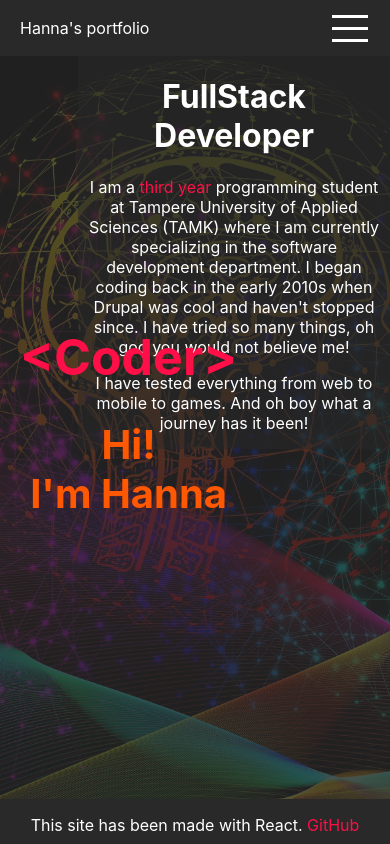
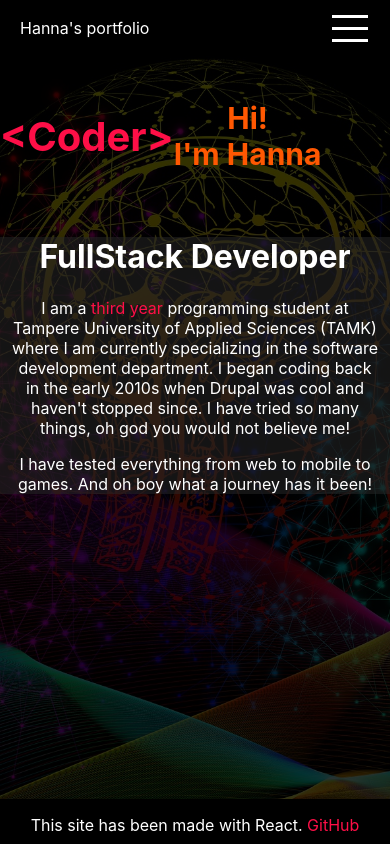
Before and after one commit to HannaTuominen/HannaTuominen.github.io, a React (Create React App) app: page / in a window 390 px wide. Built offline with nearby package versions, Linux system fonts and the light colour scheme.

Commit message:
Update website outlook on mobile and web

```diff
--- a/src/App.css
+++ b/src/App.css
@@ -9,7 +9,6 @@
 .HomeContainer {
     display: flex;
     height: 100%;
-
 }
 
 .Welcome {
@@ -23,3 +22,9 @@
     box-sizing: border-box;
     height: 100%;
 }
+
+@media (max-width: 499px) {
+    .HomeContainer {
+        display: block;
+    }
+}
--- a/src/components/Footer/Footer.css
+++ b/src/components/Footer/Footer.css
@@ -1,10 +1,11 @@
 .Footer {
     bottom: 0;
-    background-color: #292929;
+    /*background-color: #292929;*/
     text-align: center;
+    background-color: #000;
     height: 45px;
     z-index: 1;
-    color: white;
+    /*color: white;*/
 }
 
 .Footer a, a:visited, a:hover {
--- a/src/components/Layout/Layout.css
+++ b/src/components/Layout/Layout.css
@@ -1,7 +1,7 @@
 .Content {
     margin-top: 56px;
     text-align: center;
-    background-color: rgba(41, 41, 41, 0.8);
+    background-color: rgba(0, 0, 0, 0.8);
     height: 100%;
 }
 
--- a/src/components/LeftComponent/LeftComponent.css
+++ b/src/components/LeftComponent/LeftComponent.css
@@ -1,10 +1,7 @@
 .WelcomeText {
-    position: absolute;
-    top: 50%;
-    -ms-transform: translateY(-50%);
-    transform: translateY(-50%);
-    margin-left: 20px;
-    box-sizing: border-box;
+    align-items: center;
+    height: 10em;
+    display: flex;
 }
 
 .WelcomeText h1 {
@@ -16,3 +13,16 @@
     color: #ff5802;
     font-size: 40px;
 }
+
+@media (max-width: 499px) {
+    .WelcomeText h1 {
+        color: #fe0f47;
+        font-size: 40px;
+    }
+
+    .WelcomeText h2 {
+        color: #ff5802;
+        font-size: 30px;
+    }
+
+}
--- a/src/components/Navigation/Navigation/NavigationItem/NavigationItem.css
+++ b/src/components/Navigation/Navigation/NavigationItem/NavigationItem.css
@@ -29,7 +29,7 @@
     }
 
     .NavigationItem a {
-        color: white;
+        /*color: white;*/
         height: 100%;
         padding: 16px 10px;
         border-bottom: 4px solid transparent;
--- a/src/components/Navigation/Toolbar/Toolbar.css
+++ b/src/components/Navigation/Toolbar/Toolbar.css
@@ -4,14 +4,15 @@
     position: fixed;
     top: 0;
     left: 0;
-    background-color: #292929;
+    /*background-color: #292929;*/
+    background-color: #000;
     display:flex;
     justify-content: space-between;
     align-items: center;
     padding: 0 20px;
     box-sizing: border-box;
     z-index: 90;
-    color: white;
+    /*color: white;*/
 }
 
 .HomeLogo {
--- a/src/components/ProjectItems/ProjectItem/ProjectItem.css
+++ b/src/components/ProjectItems/ProjectItem/ProjectItem.css
@@ -5,12 +5,50 @@
 
 .ProjectItemContainerImage {
     flex: 1;
+    margin: 0;
+    top: 0;
 }
 
 .ProjectItemContainerInfo {
     flex: 3;
 }
 
-.ProjectItemContainerImage img{
-    width: 20vw;
+.ProjectItemContainerImageWeb img{
+    width: 450px;
+    /*height: 450px;*/
+    object-fit:scale-down;
+    padding: 10px;
+    box-sizing: border-box;
 }
+
+.ProjectItemContainerImageMobile img{
+    /*width: 450px;*/
+    height: 450px;
+    object-fit:scale-down;
+    margin: 10px;
+}
+
+.ProjectItemContainerImageOther img{
+    /*width: 450px;*/
+    height: 450px;
+    object-fit:scale-down;
+    margin: 10px;
+}
+
+
+@media (max-width: 499px) {
+    .ProjectItemContainer {
+        display: block;
+    }
+
+    .ProjectItemContainerImageWeb img{
+        width: 300px;
+        object-fit:scale-down;
+    }
+
+    .ProjectItemContainerImageMobile img{
+        height: 350px;
+        object-fit:scale-down;
+    }
+
+}
--- a/src/components/ProjectItems/ProjectItem/ProjectItem.js
+++ b/src/components/ProjectItems/ProjectItem/ProjectItem.js
@@ -3,12 +3,32 @@ import React from 'react';
 import './ProjectItem.css';
 
 const ProjectItem = ( props ) => {
+  let image;
+
+  switch (props.type) {
+    case (1):
+      image = <div className="ProjectItemContainerImageWeb">
+        <img src={props.image} alt={props.title}/>
+      </div>
+      break;
+    case (2):
+      image = <div className="ProjectItemContainerImageMobile">
+        <img src={props.image} alt={props.title}/>
+      </div>
+      break;
+    case (3):
+      image = <div className="ProjectItemContainerImageOther">
+        <img src={props.image} alt={props.title}/>
+      </div>
+      break;
+    default:
+      image = null;
+  }
+
 
   return (
     <div className="ProjectItemContainer">
-      <div className="ProjectItemContainerImage">
-        <img src={props.image} alt={props.title}/>
-      </div>
+      {image}
       <div className="ProjectItemContainerInfo">
         <h3>{props.title}</h3>
         <h4>{props.desc}</h4>
```
Also changed, not shown: src/components/Home/Home.css (+0 -36 lines), 1 other file (tests, documents, lock files or other folders).
